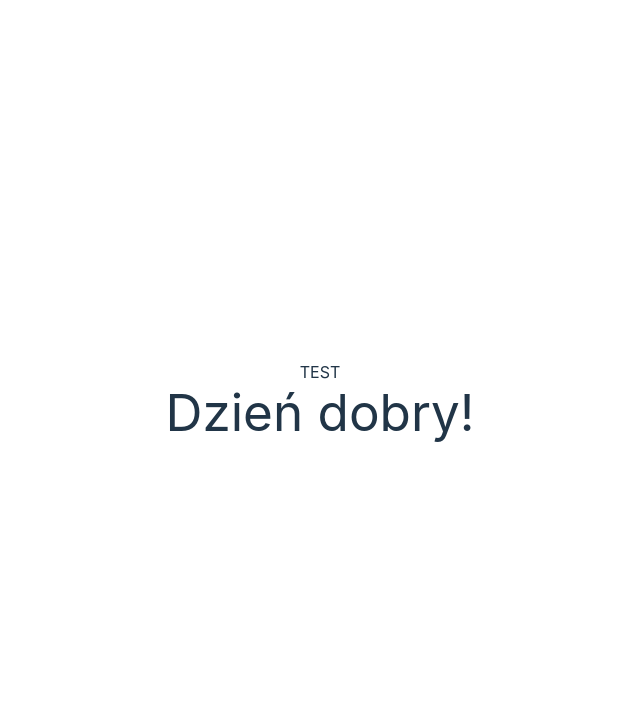
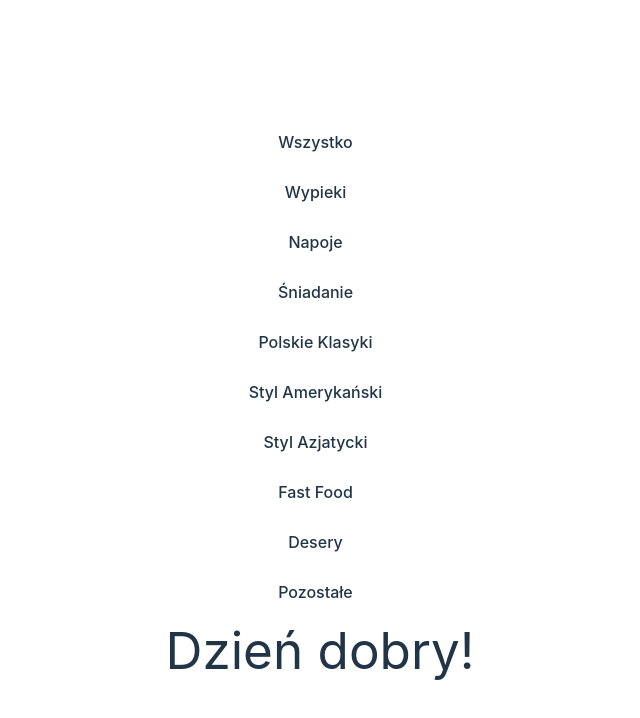
Before and after one commit to Azzirr/titan-project, a React (Vite) app: page /recipes in a window 1280 px wide. Shown: the top 718 px of the page, without its empty margins (320-960 px from the left). Built offline with nearby package versions, Linux system fonts and the light colour scheme.

Commit message:
Added categories

```diff
--- /dev/null
+++ b/src/components/Category.tsx
@@ -0,0 +1,12 @@
+import { Button } from "@/components/ui/button";
+import { Link } from "react-router-dom";
+import { CategoryProps } from "@/types/recipes/recipesInterfaces";
+export default function Category({ link, buttonText }: CategoryProps) {
+  return (
+    <div className="w-[300px] h-[50px]">
+      <Link to={link} className="no-decoration">
+        <Button className="text-1xl">{buttonText}</Button>
+      </Link>
+    </div>
+  );
+}
--- a/src/pages/Recipes.tsx
+++ b/src/pages/Recipes.tsx
@@ -1,3 +1,32 @@
+import Category from "@/components/Category";
+import { CategoryProps } from "@/types/recipes/recipesInterfaces";
+import { useTranslation } from "react-i18next";
+
 export default function Recipes() {
-  return <>TEST</>;
+  const { t } = useTranslation();
+
+  const categories: CategoryProps[] = [
+    { link: `/all`, buttonText: t("all") },
+    { link: `/baked-goods`, buttonText: t("bakedGoods") },
+    { link: `/drinks`, buttonText: t("drinks") },
+    { link: `/breakfast`, buttonText: t("breakfast") },
+    { link: `/poland-classics`, buttonText: t("polandClassics") },
+    { link: `/american-style`, buttonText: t("americanStyle") },
+    { link: `/asian-style`, buttonText: t("asianStyle") },
+    { link: `/fast-food`, buttonText: t("fastFood") },
+    { link: `/desserts`, buttonText: t("desserts") },
+    { link: `/other`, buttonText: t("other") },
+  ];
+
+  return (
+    <div>
+      {categories.map((category, index) => (
+        <Category
+          key={index}
+          link={category.link}
+          buttonText={category.buttonText}
+        />
+      ))}
+    </div>
+  );
 }
--- /dev/null
+++ b/src/types/recipes/recipesInterfaces.ts
@@ -0,0 +1,4 @@
+export interface CategoryProps {
+  link: string;
+  buttonText: string;
+}
--- a/src/utils/i18n.ts
+++ b/src/utils/i18n.ts
@@ -7,7 +7,18 @@ const resources = {
       recipes: "Przepisy",
       cart: "Koszyk",
       roulette: "Ruletka",
+      //categories
       categories: "Kategorie",
+      all: "Wszystko",
+      bakedGoods: "Wypieki",
+      drinks: "Napoje",
+      breakfast: "Śniadanie",
+      polandClassics: "Polskie Klasyki",
+      americanStyle: "Styl Amerykański",
+      asianStyle: "Styl Azjatycki",
+      fastFood: "Fast Food",
+      desserts: "Desery",
+      other: "Pozostałe",
     },
   },
   en: {
@@ -16,7 +27,18 @@ const resources = {
       recipes: "Recipes",
       cart: "Cart",
       roulette: "Roulette",
+      //categories
       categories: "Categories",
+      all: "All",
+      bakedGoods: "Baked Goods",
+      drinks: "Drinks",
+      breakfast: "Breakfast",
+      polandClassics: "Poland Classics",
+      americanStyle: "American Style",
+      asianStyle: "Asian Style",
+      kebab: "Fast Food",
+      desserts: "Desserts",
+      other: "Other",
     },
   },
 };
```
Also changed, not shown: src/types/recipes/recipesTypes.ts (added).
